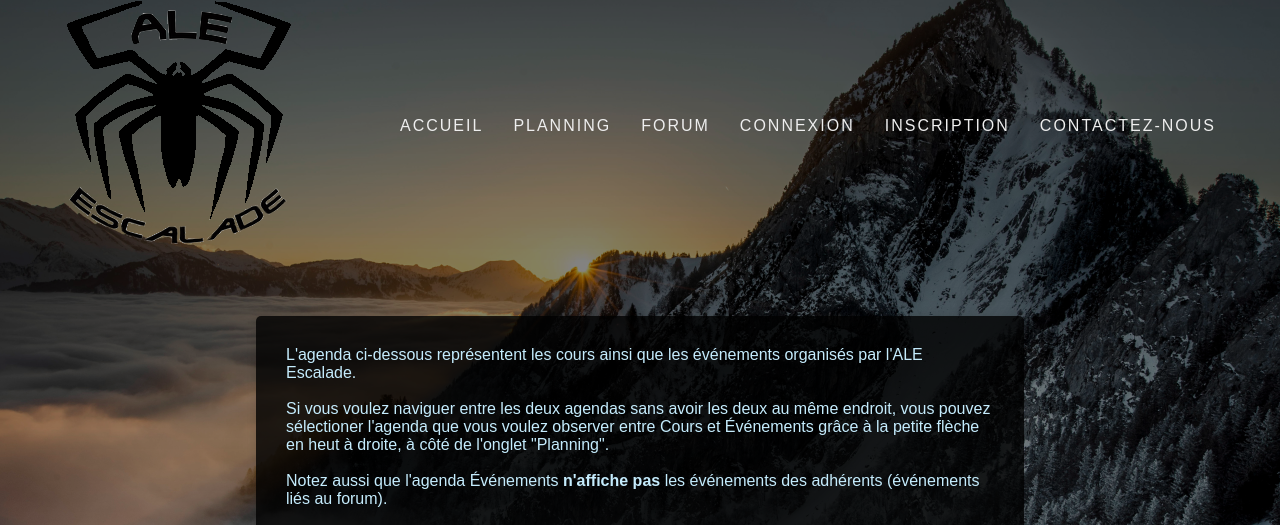
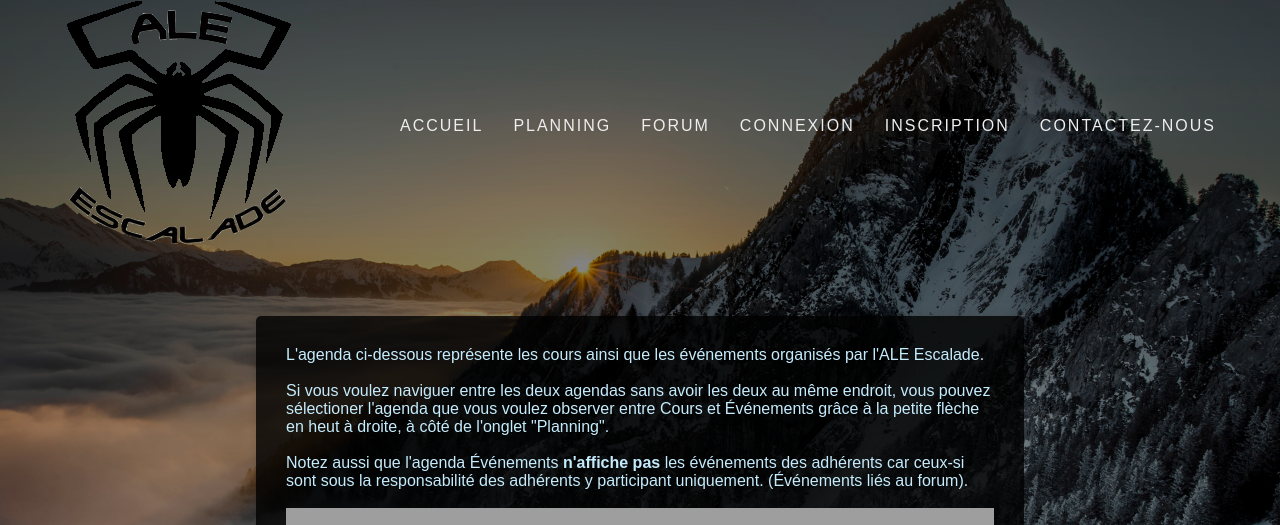
Before and after one commit to MAISDUSE/ale-escalade, a PHP site: page /View/Planning.view.php in a window 1280 px wide. Shown: the part 51-576 px from the top of the page. Run offline with PHP 8.4, Linux system fonts and the light colour scheme; grey boxes are pictures that could not be loaded.

Commit message:
orthographe planning

```diff
--- a/WEB/mvc/View/Planning.view.php
+++ b/WEB/mvc/View/Planning.view.php
@@ -12,15 +12,15 @@
     <div class="conteneur_agenda">
 
       <p>
-        L'agenda ci-dessous représentent les cours ainsi que les événements organisés par l'ALE Escalade. <br>
+        L'agenda ci-dessous représente les cours ainsi que les événements organisés par l'ALE Escalade. <br>
         <br>
         Si vous voulez naviguer entre les deux agendas sans avoir les deux au même endroit, vous pouvez sélectioner l'agenda que vous voulez observer entre Cours et Événements grâce à la petite flèche en heut à droite, à côté de l'onglet "Planning". <br>
         <br>
-        Notez aussi que l'agenda Événements <b>n'affiche pas</b> les événements des adhérents (événements liés au forum). <br>
+        Notez aussi que l'agenda Événements <b>n'affiche pas</b> les événements des adhérents car ceux-si sont sous la responsabilité des adhérents y participant uniquement. (Événements liés au forum). <br>
         <br>
       </p>
 
-      <div class="agenda"> <!-- Agenda des cours et des événements créés pas l'ALE -->
+      <div class="agenda"> <!-- Agenda des cours et des événements créés par l'ALE -->
         <iframe src="https://calendar.google.com/calendar/embed?height=700&amp;wkst=2&amp;bgcolor=%23EF6C00&amp;ctz=Europe%2FParis&amp;src=b3QzdHZtMmZqMmZrNGYzNDZ1anEzN2E1bmtAZ3JvdXAuY2FsZW5kYXIuZ29vZ2xlLmNvbQ&amp;src=aW9lZ284czlmczdqY2c1ZTg1YnZ1bWI2M2dAZ3JvdXAuY2FsZW5kYXIuZ29vZ2xlLmNvbQ&amp;color=%239F3501&amp;color=%23DD5511&amp;showTz=0&amp;mode=WEEK" style="border-width:0" width="100%" height="700" frameborder="0" scrolling="no"></iframe>
       </div>
 
```
